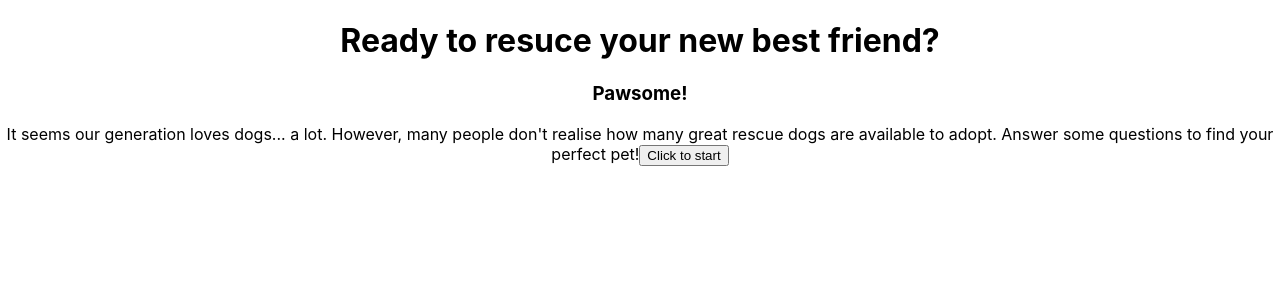
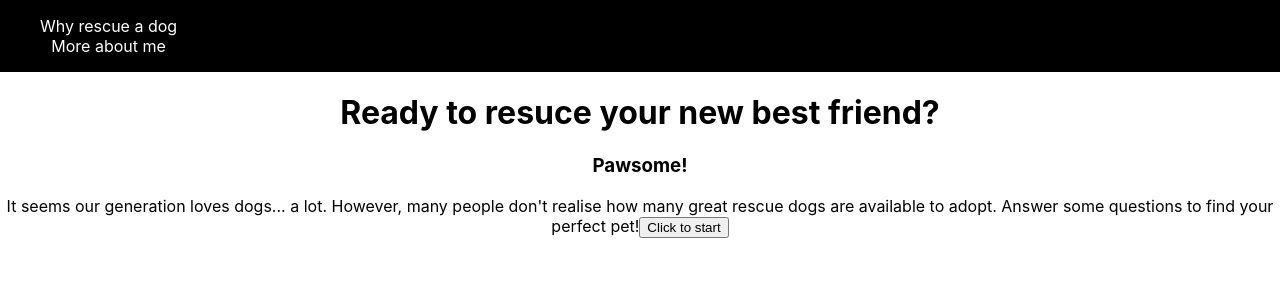
Before and after one commit to Reikon95/Dont-Shop-Adopt, a React (Create React App) app: page / in a window 1280 px wide. Shown: the top 300 px of the page. Built offline with nearby package versions, Linux system fonts and the light colour scheme.

Commit message:
navbar added

```diff
--- a/src/App.css
+++ b/src/App.css
@@ -4,3 +4,17 @@
 .intro {
   margin-bottom: 10%;
 }
+.navbar {
+  display: flex;
+  flex-direction: row;
+  background-color: black;
+  color: white;
+
+}
+.navbar ul {
+  list-style-type: none;
+}
+a {
+  text-decoration: none;
+  color: white;
+}
--- a/src/App.js
+++ b/src/App.js
@@ -5,6 +5,12 @@ import Intro from './Intro.js'
 function App() {
   return (
     <div className="App">
+      <div className="navbar">
+        <ul>
+          <li>Why rescue a dog</li>
+          <a href="https://portfolio.cameronjwblackwood.now.sh/" target="_blank" rel="noopener noreferrer"><li>More about me</li></a>
+        </ul>
+      </div>
       <div className="intro">
         <Intro/>
       </div>
```
